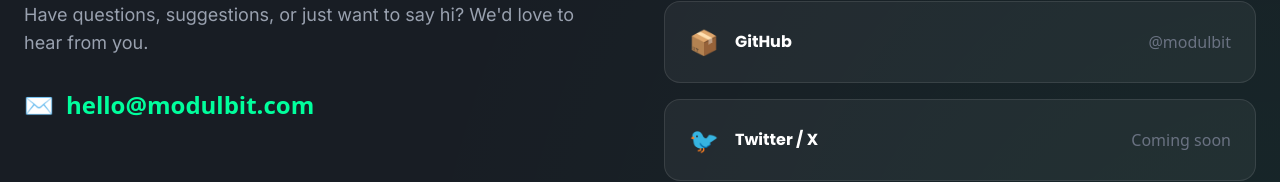
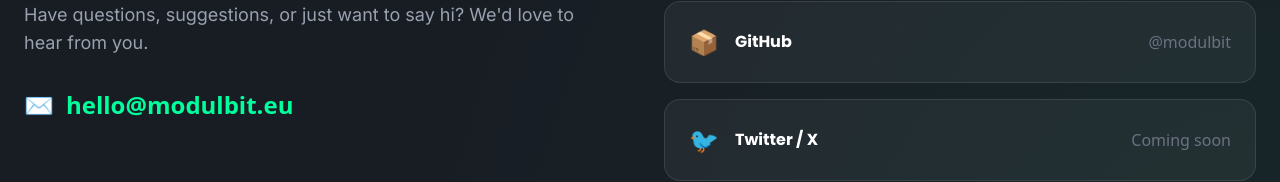
Before and after one commit to modulbit/modulbit-website, a Next.js app: page /about-us in a window 1280 px wide. Shown: the part 1166-1348 px from the top of the page. Built offline with nearby package versions, Linux system fonts and the light colour scheme.

Commit message:
fix: fix email address
Signed-off-by: Vít Smolík <smoliicek@modulbit.eu>

```diff
--- a/app/about-us/page.tsx
+++ b/app/about-us/page.tsx
@@ -50,7 +50,7 @@
                 className="inline-flex items-center gap-3 text-2xl font-bold text-accent hover:text-white transition-colors group"
               >
                 <span>✉</span>
-                hello@modulbit.com
+                hello@modulbit.eu
               </Link>
             </div>
 
```
